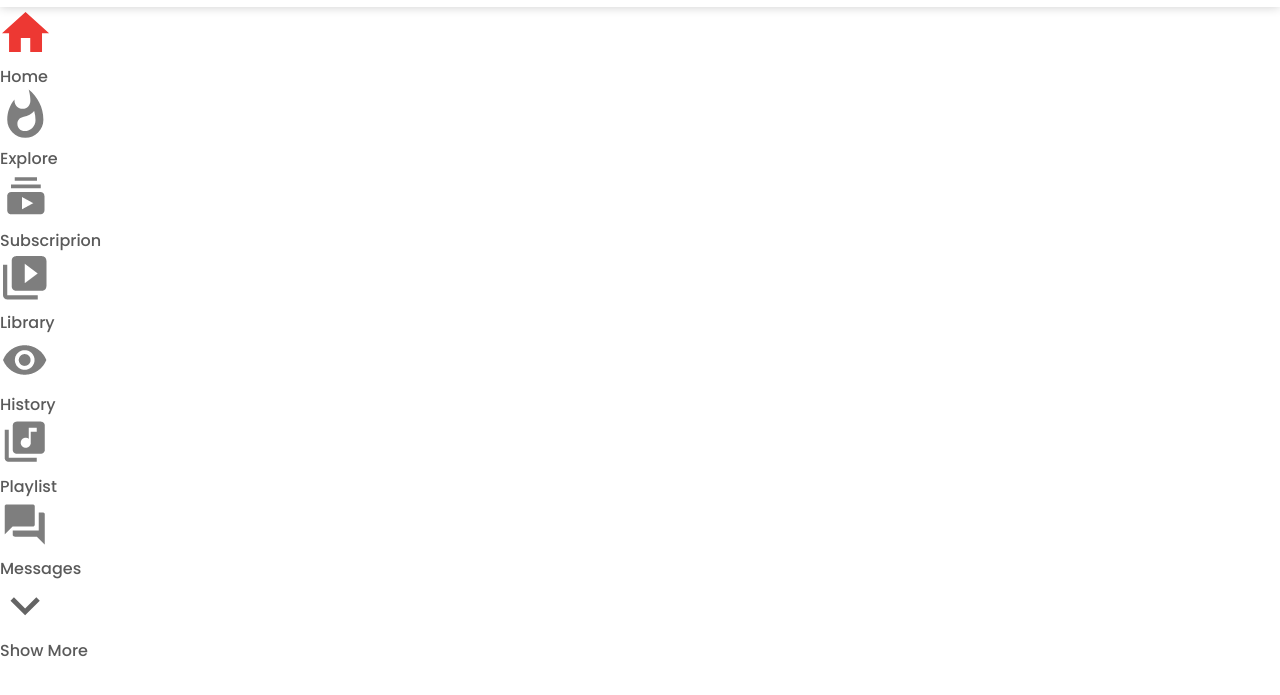
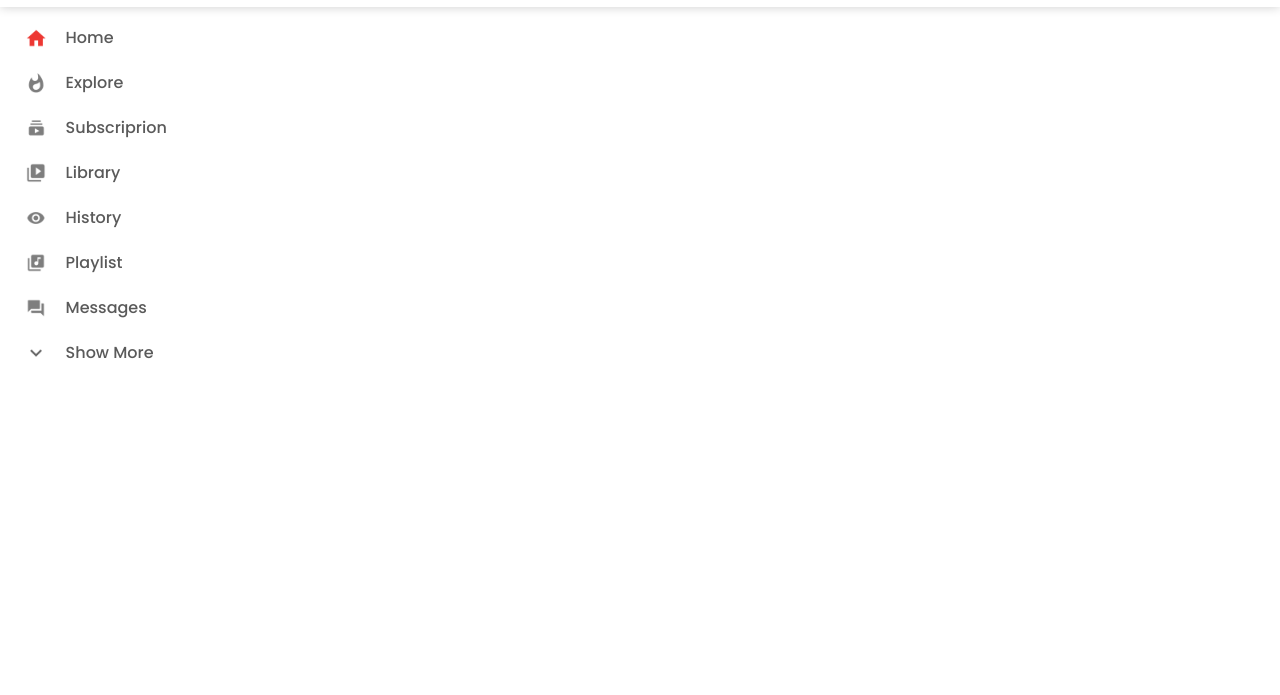
Before and after one commit to mrtmendoza/Website-Proj, a plain HTML site: page index.html in a window 1280 px wide. Shown: the part 55-750 px from the top of the page. Drawn offline with Linux system fonts and the light colour scheme.

Commit message:
Update style.css

```diff
--- a/style.css
+++ b/style.css
@@ -60,3 +60,24 @@ nav{
     width: 15px;
 
 }
+/* ---------sidebar------ */
+.sidebar{
+    background: #fff;
+    width: 15%;
+    height: 100vh;
+    position: fixed;
+    top: 0;
+    padding-left: 2%;
+    padding-top: 80px;
+}
+.shortcut-links a img{
+    width: 20px;
+    margin-right: 20px;
+}
+.shortcut-links a {
+    display: flex;
+    align-items: center;
+    margin-bottom: 20px;
+    width: fit-content;
+    flex-wrap: wrap;
+}
```
